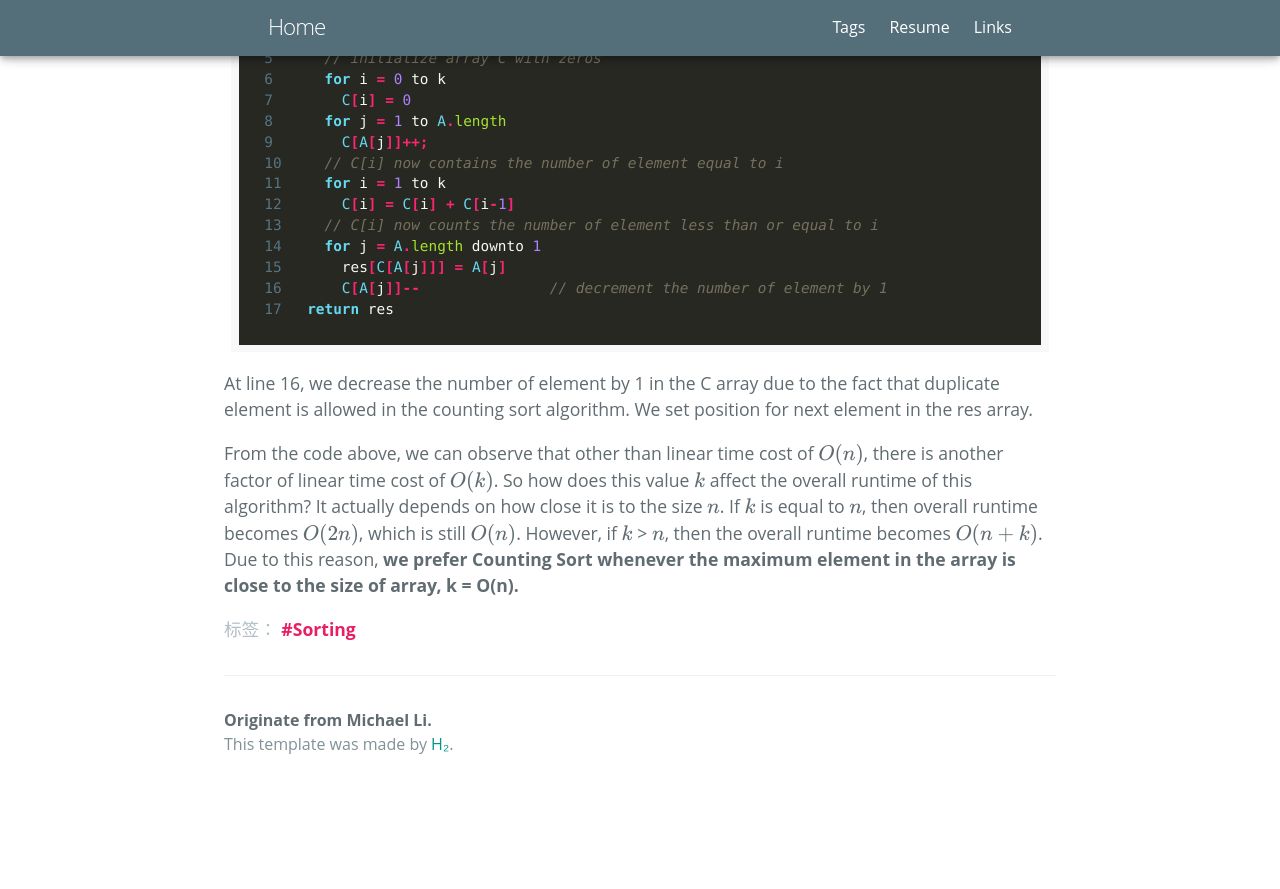
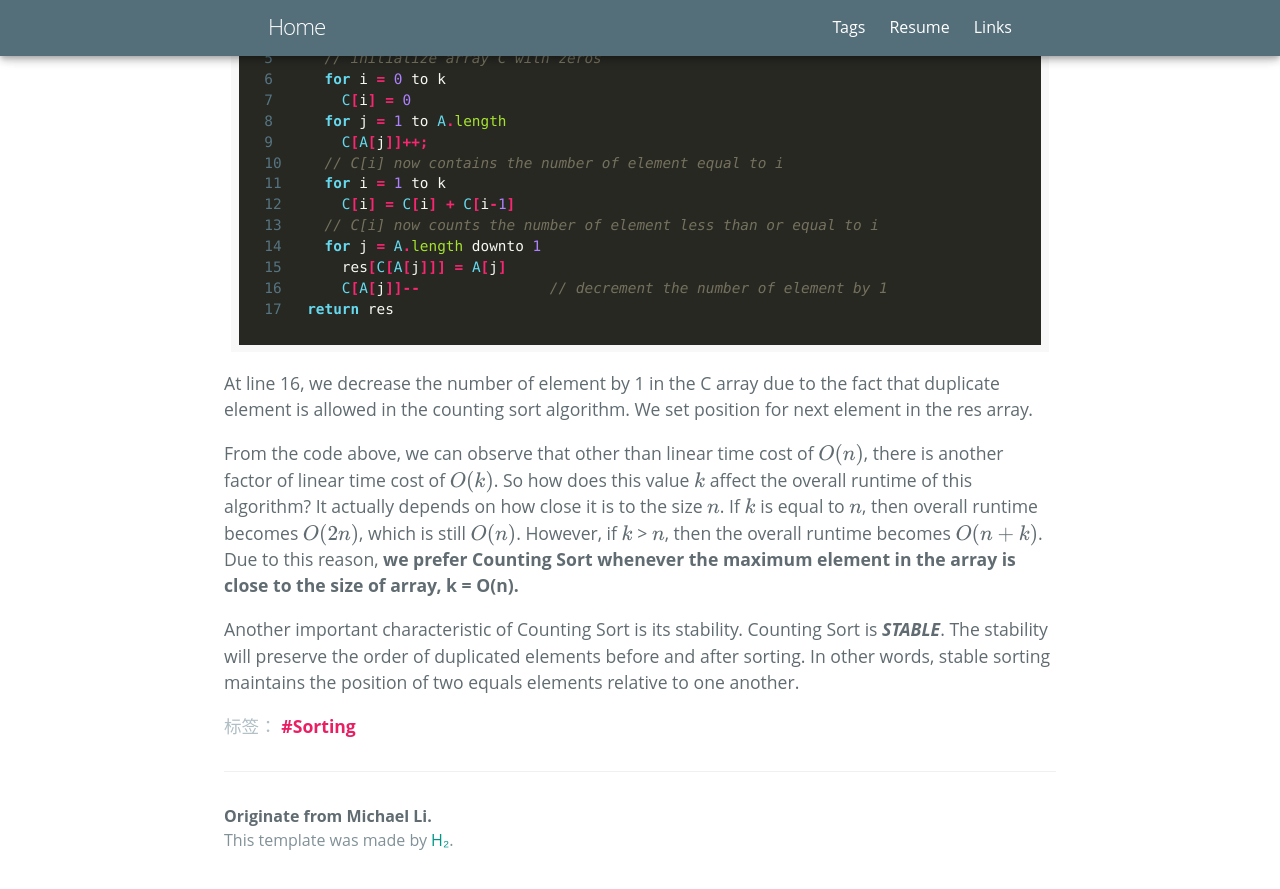
Before and after one commit to zl323/zl323.github.io, a Jekyll site: the page built from _posts/2020-05-15-Counting-Sort.md, in a window 1280 px wide and 900 px high, scrolled down 583 px. Shown: the top 889 px of the window. Built offline with Jekyll 4.4.1, drawn with Linux system fonts in a browser that asks for light colours; some web fonts are replaced; formulas are drawn with MathJax 3; before the commit the page ends 1387 px from its top, so only the background shows below that.

Commit message:
edit counting sort

```diff
--- a/_posts/2020-05-15-Counting-Sort.md
+++ b/_posts/2020-05-15-Counting-Sort.md
@@ -31,3 +31,5 @@ return res
 At line 16, we decrease the number of element by 1 in the C array due to the fact that duplicate element is allowed in the counting sort algorithm. We set position for next element in the res array.
 
 From the code above, we can observe that other than linear time cost of $O(n)$, there is another factor of linear time cost of $O(k)$. So how does this value $k$ affect the overall runtime of this algorithm? It actually depends on how close it is to the size $n$. If $k$ is equal to $n$, then overall runtime becomes $O(2n)$, which is still $O(n)$. However, if $k$ > $n$, then the overall runtime becomes $O(n+k)$. Due to this reason, **we prefer Counting Sort whenever the maximum element in the array is close to the size of array, k = O(n).**
+
+Another important characteristic of Counting Sort is its stability. Counting Sort is ***STABLE***. The stability will preserve the order of duplicated elements before and after sorting. In other words, stable sorting maintains the position of two equals elements relative to one another.
```
